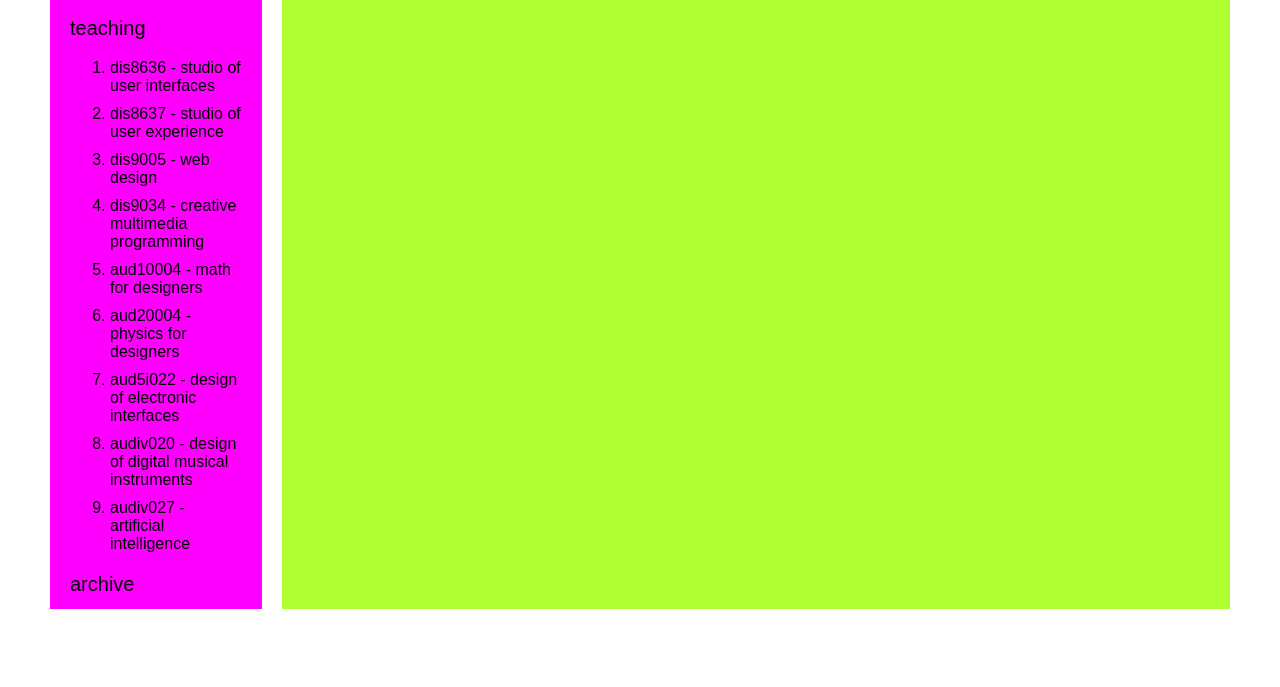
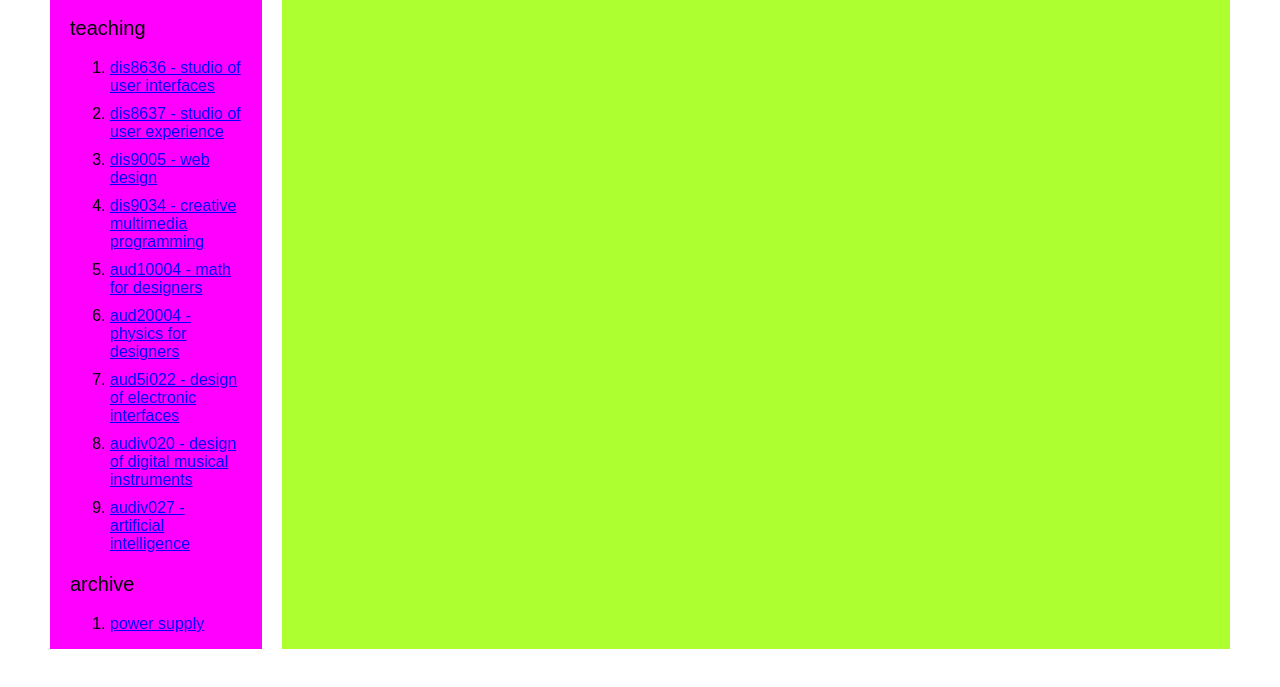
Before and after one commit to montoyamoraga/montoyamoraga.github.io, a plain HTML site: page index.html in a window 1280 px wide. Shown: the part 273-960 px from the top of the page. Before the commit the page ends 922 px from the top, so only its background shows below. Drawn offline with Linux system fonts and the light colour scheme.

Commit message:
agregar archivo fuente de poder

```diff
--- a/index.html
+++ b/index.html
@@ -36,19 +36,72 @@
           <div>
             <p data-i18n="teaching"></p>
             <ol>
-              <li data-i18n="teaching-dis8636"></li>
-              <li data-i18n="teaching-dis8637"></li>
-              <li data-i18n="teaching-dis9005"></li>
-              <li data-i18n="teaching-dis9034"></li>
-              <li data-i18n="teaching-aud10004"></li>
-              <li data-i18n="teaching-aud20004"></li>
-              <li data-i18n="teaching-aud5i022"></li>
-              <li data-i18n="teaching-audiv020"></li>
-              <li data-i18n="teaching-audiv027"></li>
+              <li>
+                <a
+                  data-i18n="teaching-dis8636"
+                  href="/teaching/dis8636/"
+                ></a>
+              </li>
+              <li>
+                <a
+                  data-i18n="teaching-dis8637"
+                  href="/teaching/dis8637"
+                ></a>
+              </li>
+              <li>
+                <a
+                  data-i18n="teaching-dis9005"
+                  href="/teaching/dis9005"
+                ></a>
+              </li>
+              <li>
+                <a
+                  data-i18n="teaching-dis9034"
+                  href="/teaching/dis9034"
+                ></a>
+              </li>
+              <li>
+                <a
+                  data-i18n="teaching-aud10004"
+                  href="/teaching/dis9034"
+                ></a>
+              </li>
+              <li>
+                <a
+                  data-i18n="teaching-aud20004"
+                  href="/teaching/aud20004"
+                ></a>
+              </li>
+              <li>
+                <a
+                  data-i18n="teaching-aud5i022"
+                  href="/teaching/aud20004"
+                ></a>
+              </li>
+              <li>
+                <a
+                  data-i18n="teaching-audiv020"
+                  href="/teaching/audiv020"
+                ></a>
+              </li>
+              <li>
+                <a
+                  data-i18n="teaching-audiv027"
+                  href="/teaching/audiv020"
+                ></a>
+              </li>
             </ol>
           </div>
           <div>
             <p data-i18n="archive"></p>
+            <ol>
+              <li>
+                <a
+                  data-i18n="archive-power-supply"
+                  href="/archive/power-supply"
+                ></a>
+              </li>
+            </ol>
           </div>
         </nav>
       </div>
--- a/languages/en.json
+++ b/languages/en.json
@@ -1,5 +1,6 @@
 {
   "archive": "archive",
+  "archive-power-supply": "power supply",
   "home": "home",
   "info": "info",
   "info-acerca": "i am aar&oacute;n montoya-moraga <a href='https://pronoun.is/they/.../themselves' >(they/them)</a >. i go by aya, which is short for ayayay and my artist name.",
--- a/languages/es.json
+++ b/languages/es.json
@@ -1,5 +1,6 @@
 {
   "archive": "archivo",
+  "archive-power-supply": "fuente de poder",
   "home": "inicio",
   "info": "info",
   "info-acerca": "soy aar&oacute;n montoya-moraga <a href='https://pronoun.is/they/.../themselves' >(they/them)</a >. también aya, which is short for ayayay and my artist name.",
```
